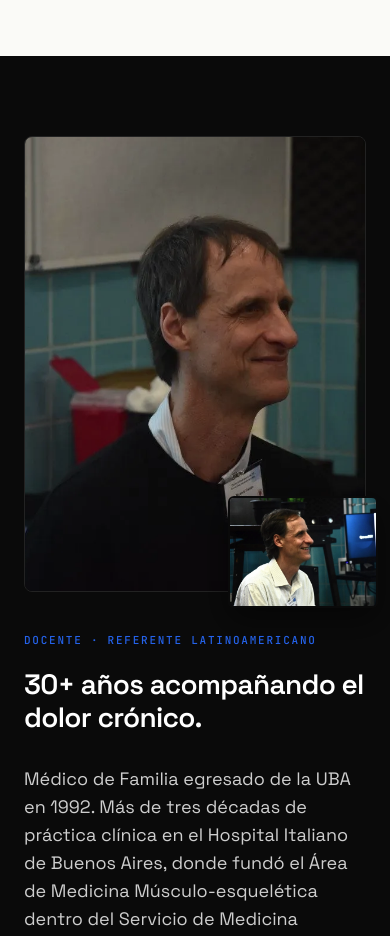
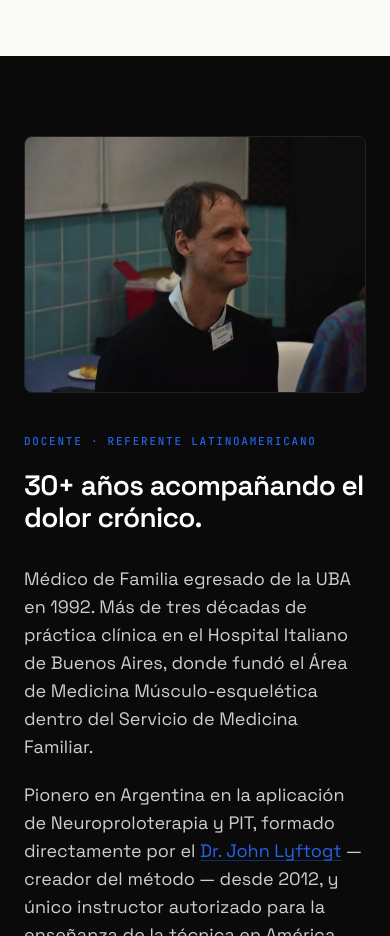
Before and after one commit to camilovil/curso-pit, a plain HTML site: page index.html in a window 390 px wide. Shown: the part 4100-5036 px from the top of the page. Drawn offline with Linux system fonts and the light colour scheme.

Commit message:
Reducir foto del Dr. Frusso en mobile
- Cambiar aspect-ratio de 3/4 (portrait ~500px) a 4/3 con max-height 260px
- Ocultar foto secundaria superpuesta en mobile
- object-position ajustado para centrar el rostro

Co-Authored-By: Claude Sonnet 4.6 <noreply@anthropic.com>

```diff
--- a/styles.css
+++ b/styles.css
@@ -1633,11 +1633,16 @@ h4, .h4 {
 }
 
 @media (max-width: 768px) {
+  .doctor-photo-main {
+    aspect-ratio: 4/3;
+    max-height: 260px;
+    object-position: center 15%;
+  }
   .doctor-photo-secondary {
-    right: -12px;
-    bottom: -16px;
-    width: 44%;
-    border-width: 2px;
+    display: none;
+  }
+  .doctor-photo-wrap {
+    margin-bottom: 0;
   }
 }
 
```
